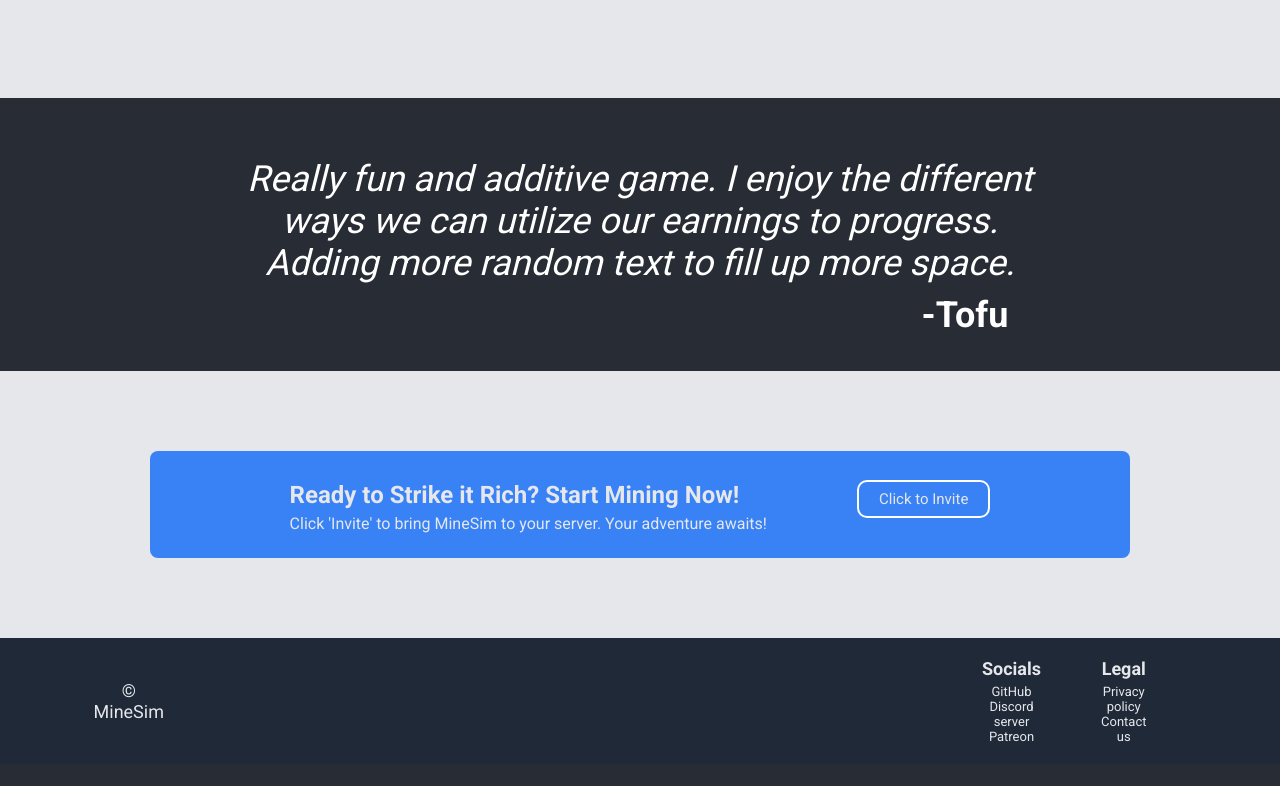
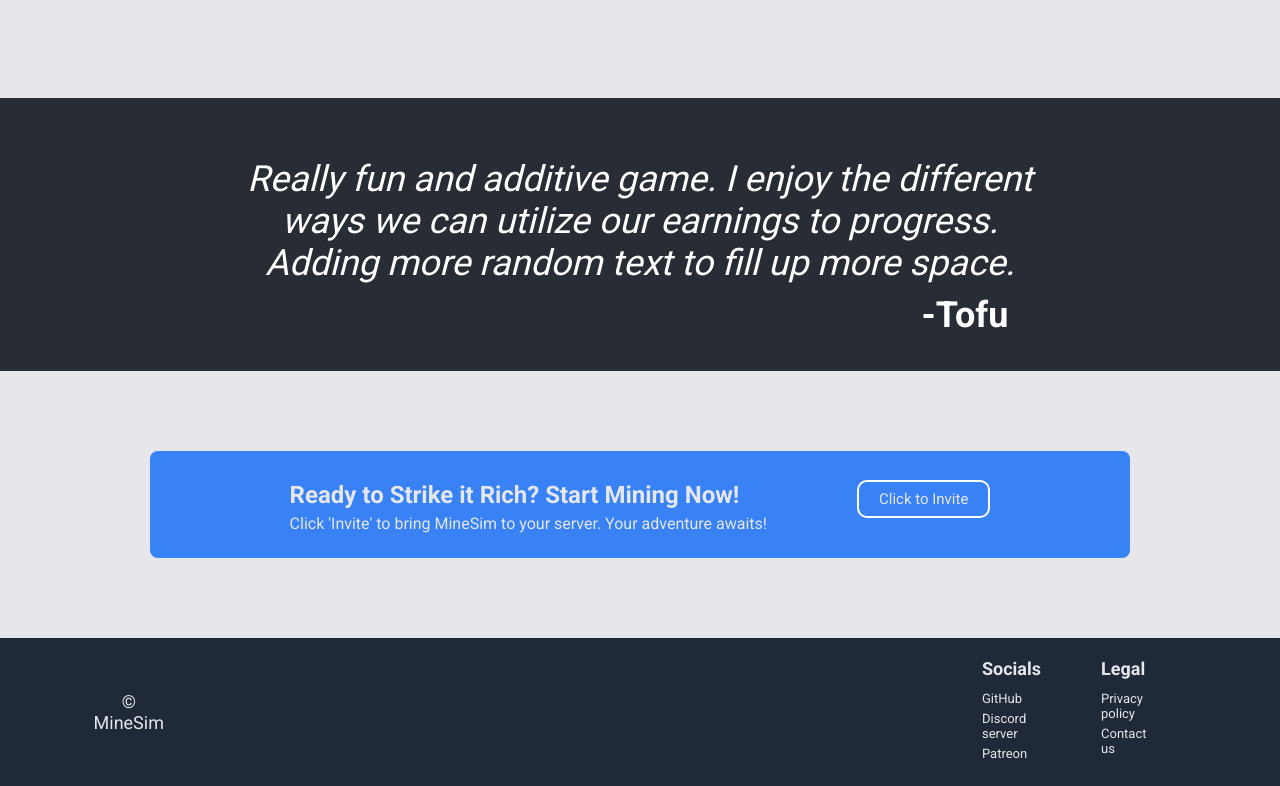
Before and after one commit to mooseRobot/minesim-website, a React (Create React App) app in the folder frontend/: page / in a window 1280 px wide. Shown: the part 848-1634 px from the top of the page. Before the commit the page ends 1612 px from the top, so only its background shows below. Built offline with nearby package versions, Linux system fonts and the light colour scheme.

Commit message:
Add margin to footer links

```diff
--- a/frontend/src/App.css
+++ b/frontend/src/App.css
@@ -197,15 +197,17 @@ footer {
   display: flex;
   flex-direction: column;
   justify-content: center;
+  text-align: left;
 }
 
-footer a {
+.external-links a {
   font-size: 13px;
+  margin-bottom: 5px;
 }
 
 .external-links p {
   font-size: 18px;
-  margin-bottom: 5px;
+  margin-bottom: 12px;
 }
 
 /* header::after {
```
